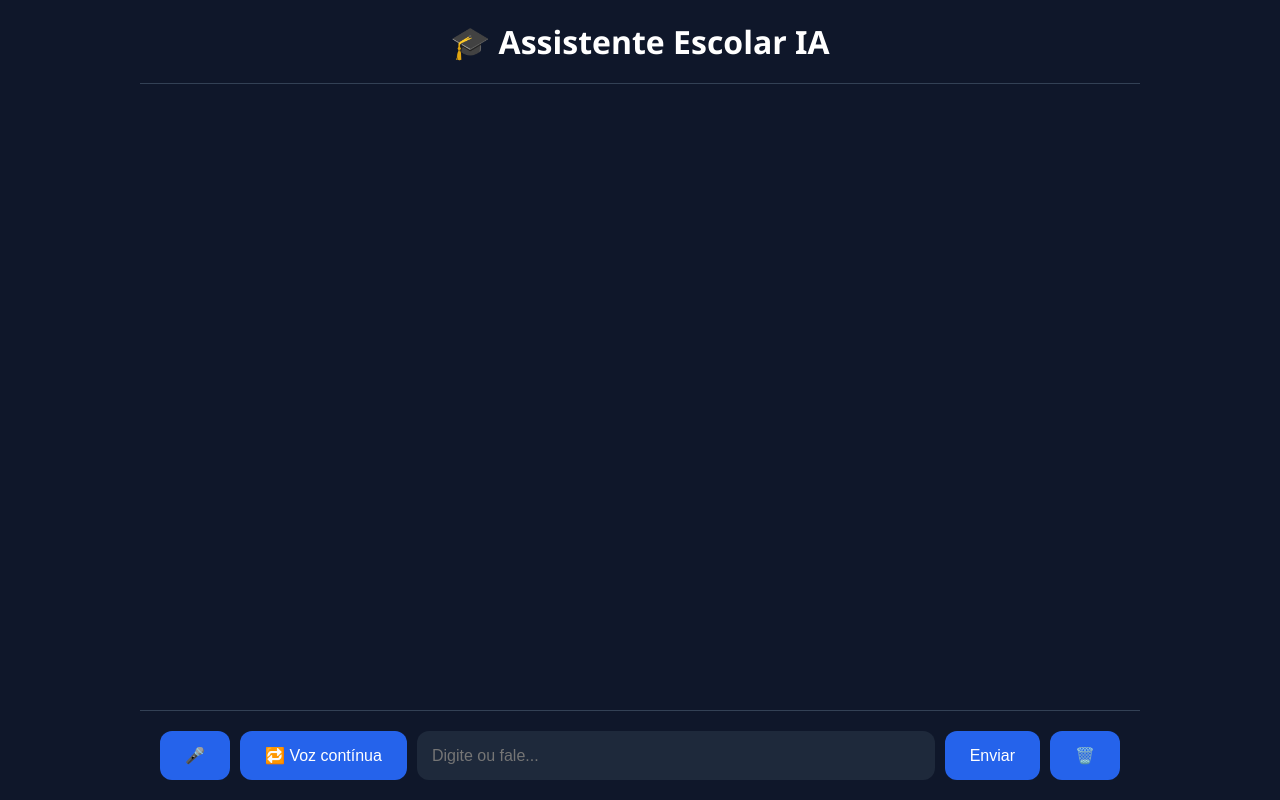
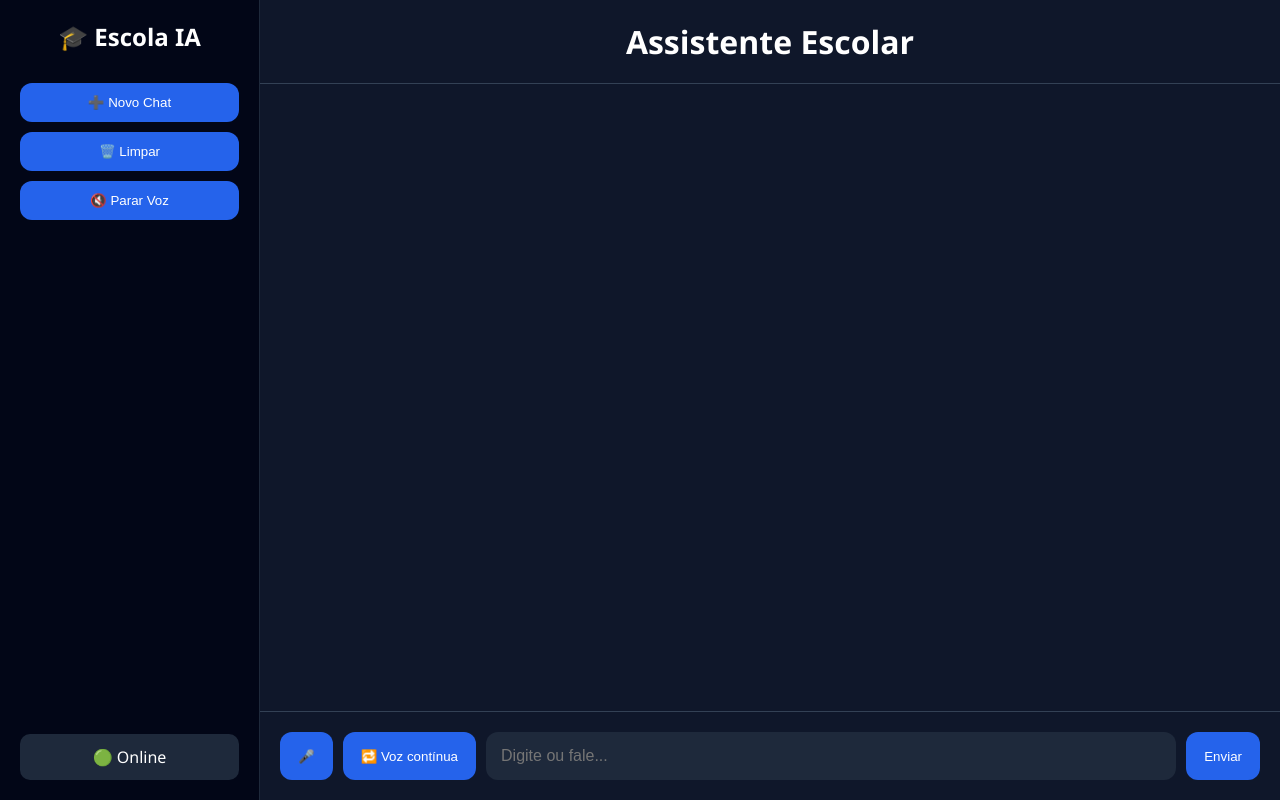
Before and after one commit to Kagsape/chat-ia, a Flask app: page / in a window 1280 px wide. Run offline with Flask 3, Linux system fonts and the light colour scheme.

Commit message:
sidebar e visual profissional

```diff
--- a/static/script.js
+++ b/static/script.js
@@ -191,3 +191,19 @@ document
     }
 
 });
+function novoChat(){
+
+    if(confirm("Deseja iniciar uma nova conversa?")){
+
+        document
+            .getElementById("mensagens")
+            .innerHTML = "";
+
+        localStorage.removeItem("conversaIA");
+    }
+}
+
+function pararVoz(){
+
+    speechSynthesis.cancel();
+}
--- a/static/style.css
+++ b/static/style.css
@@ -1,3 +1,7 @@
+*{
+    box-sizing:border-box;
+}
+
 body{
     margin:0;
     background:#0f172a;
@@ -5,18 +9,44 @@ body{
     font-family:Segoe UI, Arial, sans-serif;
 }
 
+.container{
+    display:flex;
+    height:100vh;
+}
+
+.sidebar{
+    width:260px;
+    background:#020617;
+    border-right:1px solid #1e293b;
+    padding:20px;
+    display:flex;
+    flex-direction:column;
+    gap:10px;
+}
+
+.sidebar h2{
+    margin-top:0;
+    text-align:center;
+}
+
+.status{
+    margin-top:auto;
+    background:#1e293b;
+    padding:12px;
+    border-radius:10px;
+    text-align:center;
+}
+
 .chat{
-    max-width:1000px;
-    margin:auto;
-    height:100vh;
+    flex:1;
     display:flex;
     flex-direction:column;
 }
 
-h1{
+.chat h1{
     text-align:center;
+    margin:0;
     padding:20px;
-    margin:0;
     border-bottom:1px solid #334155;
 }
 
@@ -55,22 +83,20 @@ h1{
 
 input{
     flex:1;
-    padding:15px;
     border:none;
     border-radius:12px;
+    padding:15px;
     background:#1e293b;
     color:white;
     font-size:16px;
-    outline:none;
 }
 
 button{
     border:none;
     border-radius:12px;
-    padding:15px 25px;
+    padding:12px 18px;
     background:#2563eb;
     color:white;
-    font-size:16px;
     cursor:pointer;
     transition:.2s;
 }
--- a/templates/index.html
+++ b/templates/index.html
@@ -9,9 +9,33 @@
 
 <body>
 
-<div class="chat">
+<div class="container">
 
-    <h1>🎓 Assistente Escolar IA</h1>
+    <aside class="sidebar">
+
+        <h2>🎓 Escola IA</h2>
+
+        <button onclick="novoChat()">
+            ➕ Novo Chat
+        </button>
+
+        <button onclick="limparConversa()">
+            🗑️ Limpar
+        </button>
+
+        <button onclick="pararVoz()">
+            🔇 Parar Voz
+        </button>
+
+        <div class="status">
+            🟢 Online
+        </div>
+
+    </aside>
+
+    <main class="chat">
+
+        <h1>Assistente Escolar</h1>
 
         <div id="mensagens"></div>
 
@@ -35,11 +59,9 @@
                 Enviar
             </button>
 
-        <button onclick="limparConversa()">
-            🗑️
-        </button>
+        </div>
 
-    </div>
+    </main>
 
 </div>
 
```
Also changed, not shown: other parts of static/style.css (+16 -13 lines). Lines whose indentation alone changed are shown as unchanged.
